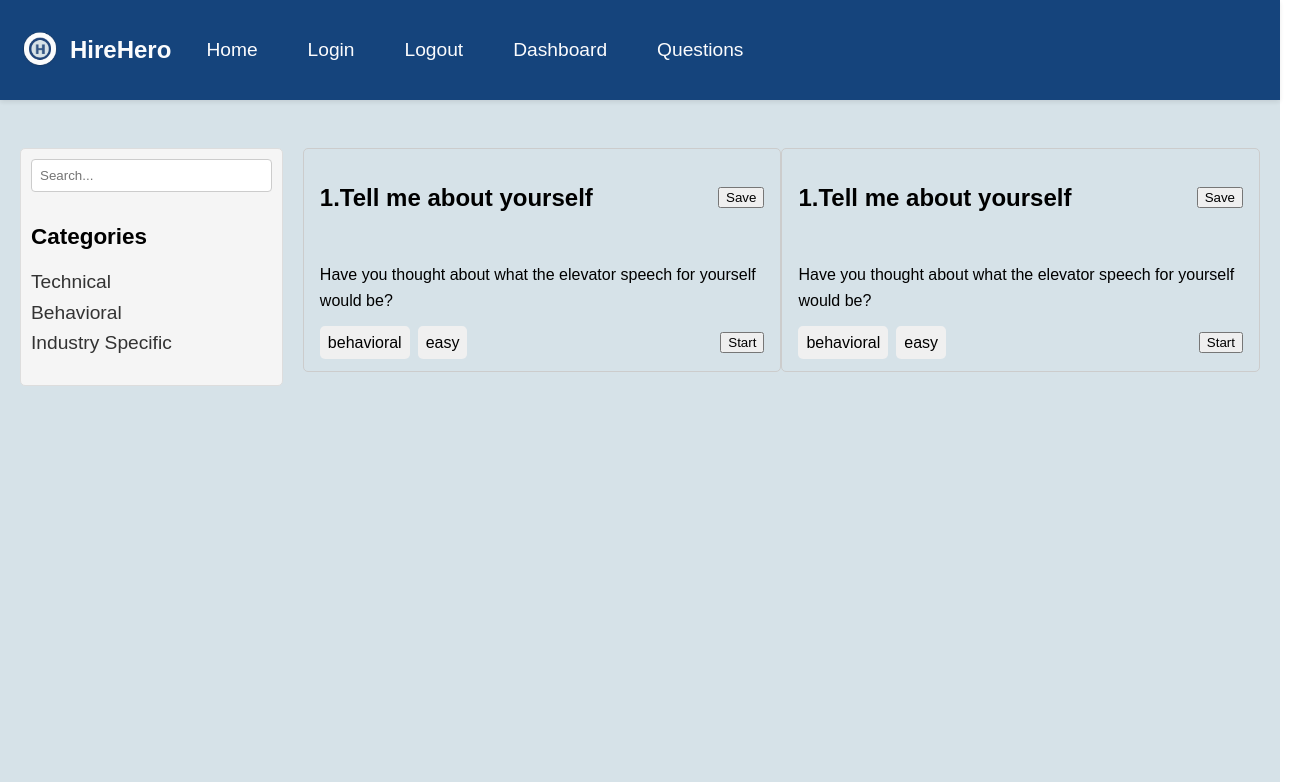
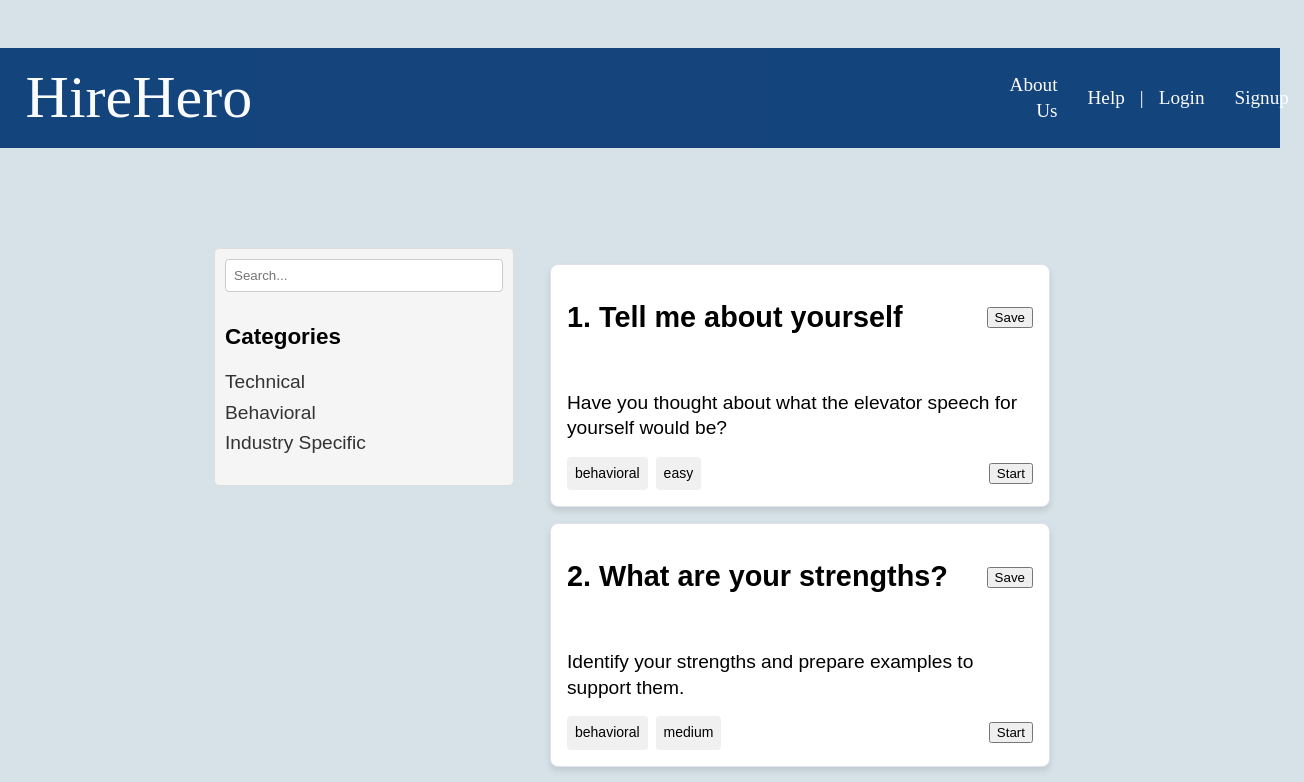
Before and after one commit to geetika2002/COMP7082, a React (Create React App) app: page /#/questions in a window 1280 px wide. Shown: the top 782 px of the page, 1304 px wide, since content can reach past the window. Built offline with nearby package versions, Linux system fonts and the light colour scheme.

Commit message:
interview questions fully up

```diff
--- a/src/components/common-components/top-nav.css
+++ /dev/null
@@ -1,52 +0,0 @@
-.navbar {
-    background-color: #003371;
-    color: white;
-  position: fixed;
-  top: 0;
-  width: 100%;
-  z-index: 1000;
-  padding: 10px 20px;
-  box-shadow: 0 2px 5px rgba(0, 0, 0, 0.1);
-  display: flex;
-  align-items: center;
-  justify-content: flex-start;
-}
-
-.navbar-left {
-  display: flex;
-  align-items: center;
-}
-
-.navbar-logo {
-  display: flex;
-  align-items: center;
-}
-
-.navbar-logo img {
-  height: 40px; /* Adjust as needed */
-  width: auto;
-  margin-right: 10px; /* Space between logo and text */
-}
-
-.navbar-brand {
-  font-size: 24px;
-  font-weight: bold;
-  color: white;
-}
-
-.navbar-list {
-  list-style: none;
-  margin: 0;
-  padding: 0;
-  display: flex;
-  margin-left: 20px; /* Space between title and links */
-}
-
-.navbar-list li {
-  margin-right: 20px;
-}
-
-.navbar-list a {
-  color: white;
-  text-decoration: none;
-}
--- a/src/components/common-components/top-nav.js
+++ /dev/null
@@ -1,33 +0,0 @@
-import React from "react";
-import "./top-nav.css";
-import Logo from "../../assests/images/logo.png";
-
-export function TopNav() {
-    return (
-        <nav className="navbar">
-            <div className="navbar-left">
-                <div className="navbar-logo">
-                    <img src={Logo} alt="Logo" />
-                    <span className="navbar-brand">HireHero</span>
-                </div>
-            </div>
-            <ul className="navbar-list">
-                <li>
-                    <a href="/">Home</a>
-                </li>
-                <li>
-                    <a href="/login">Login</a>
-                </li>
-                <li>
-                    <a href="/logout">Logout</a>
-                </li>
-                <li>
-                    <a href="/dashboard">Dashboard</a>
-                </li>
-                <li>
-                    <a href="/questions">Questions</a>
-                </li>
-            </ul>
-        </nav>
-    );
-}
--- a/src/components/questions-page/question-card.css
+++ b/src/components/questions-page/question-card.css
@@ -1,13 +1,12 @@
 .question-card {
     display: flex;
     flex-direction: column;
-
     max-width: 500px;
-    padding: 1rem;
-    border: 1px solid #ccc;
-    border-radius: 5px;
-    margin-bottom: 1rem;
-    font-size: 1rem;
+    padding: 16px;
+    border: 1px solid #e0e0ee;
+    box-shadow: 0 4px 6px rgba(0, 0, 0, 0.1);
+    border-radius: 8px;
+    background-color: #ffffff;
 }
 
 .question-card-header {
@@ -28,12 +27,21 @@
     margin-bottom: 1rem;
 }
 
-.tag {
-    background-color: #f0f0f0;
-    padding: 0.5rem;
-    border-radius: 5px;
-    margin-right: 0.5rem;
-}
+.tag-questions {
+    list-style: none;
+    display: flex;
+    gap: 8px; /* Adds space between tags */
+    padding: 0;
+    margin: 0;
+  }
+
+  .tag-question {
+    background-color: #f0f0f0; /* Optional styling */
+    padding: 4px 8px; /* Adds padding inside each tag */
+    border-radius: 4px; /* Makes the tags rounded */
+    font-size: 0.875rem; /* Adjust font size */
+  }
+
 
 .question-card-footer {
     display: flex;
--- a/src/components/questions-page/question-card.js
+++ b/src/components/questions-page/question-card.js
@@ -1,36 +1,26 @@
 import React from "react";
 import "./question-card.css";
 
-const QuestionCard = ({
-    id = 1,
-    title = "Tell me about yourself",
-    description = "Have you thought about what the elevator speech for yourself would be?",
-    tags = ["behavioral", "easy"],
-}) => {
-
-    const questions = [
-
-    ]
-
+const QuestionCard = ({id, title, description, tags}) => {
     return (
         <div className="question-card">
-            <div className="question-card-header">
+          <header className="question-card-header">
             <h2>
-                    {id}.{title}
+              {id}. {title}
             </h2>
             <button className="top-right-button">Save</button>
-            </div>
+          </header>
           <p className="question-description">{description}</p>
-            <div className="question-card-footer">
-                <div className="tags">
+          <footer className="question-card-footer">
+            <ul className="tag-questions">
               {tags.map((tag, index) => (
-                        <span key={index} className="tag">
+                <li key={index} className="tag-question">
                   {tag}
-                        </span>
+                </li>
               ))}
-                </div>
+            </ul>
             <button className="start-button">Start</button>
-            </div>
+          </footer>
         </div>
       );
 };
--- /dev/null
+++ b/src/components/questions-page/question-list.css
@@ -0,0 +1,6 @@
+.question-list {
+    display: grid;
+    grid-template-columns: repeat(auto-fill, minmax(300px, 1fr));
+    gap: 16px;
+    padding: 16px;
+  }
--- /dev/null
+++ b/src/components/questions-page/questionslist.js
@@ -0,0 +1,42 @@
+import React from "react";
+import QuestionCard from "./question-card";
+import "./question-list.css";
+
+const questions = [
+  {
+    id: 1,
+    title: "Tell me about yourself",
+    description: "Have you thought about what the elevator speech for yourself would be?",
+    tags: ["behavioral", "easy"],
+  },
+  {
+    id: 2,
+    title: "What are your strengths?",
+    description: "Identify your strengths and prepare examples to support them.",
+    tags: ["behavioral", "medium"],
+  },
+  {
+    id: 3,
+    title: "Where do you see yourself in 5 years?",
+    description: "Think about your career goals and aspirations.",
+    tags: ["career", "hard"],
+  },
+];
+
+const QuestionList = () => {
+  return (
+    <div className="question-list">
+      {questions.map((question) => (
+        <QuestionCard
+          key={question.id}
+          id={question.id}
+          title={question.title}
+          description={question.description}
+          tags={question.tags}
+        />
+      ))}
+    </div>
+  );
+};
+
+export default QuestionList;
--- a/src/components/sidebar.js
+++ b/src/components/sidebar.js
@@ -30,7 +30,7 @@ const Sidebar = () => {
   </a>
   <a href="javascript:void(0)">
     <i class="fa fa-laptop" aria-hidden="true"></i>
-    <Link to="/test">Interview Prep</Link>
+    <Link to="/questions">Interview Prep</Link>
   </a>
   <a href="javascript:void(0)">
     <i class="fa fa-clone" aria-hidden="true"></i>
--- a/src/screens/questions.js
+++ b/src/screens/questions.js
@@ -1,18 +1,17 @@
 import { Link } from "react-router-dom";
 import React from "react";
-import { TopNav } from "../components/common-components/top-nav";
+import Navbar from "../components/navbar"
 import "../styles/page-styles/questions.css";
-import QuestionCard from "../components/questions-page/question-card";
+import QuestionList from "../components/questions-page/questionslist";
 import CategoriesSearch from "../components/category-search/category-search";
 
 export function Questions() {
     return (
         <div>
-            <TopNav />
+            <Navbar />
             <div className="main-layout">
                 <CategoriesSearch/>
-                <QuestionCard />
-                <QuestionCard />
+                <QuestionList />
             </div>
         </div>
     );
```
Lines whose indentation alone changed are shown as unchanged.
